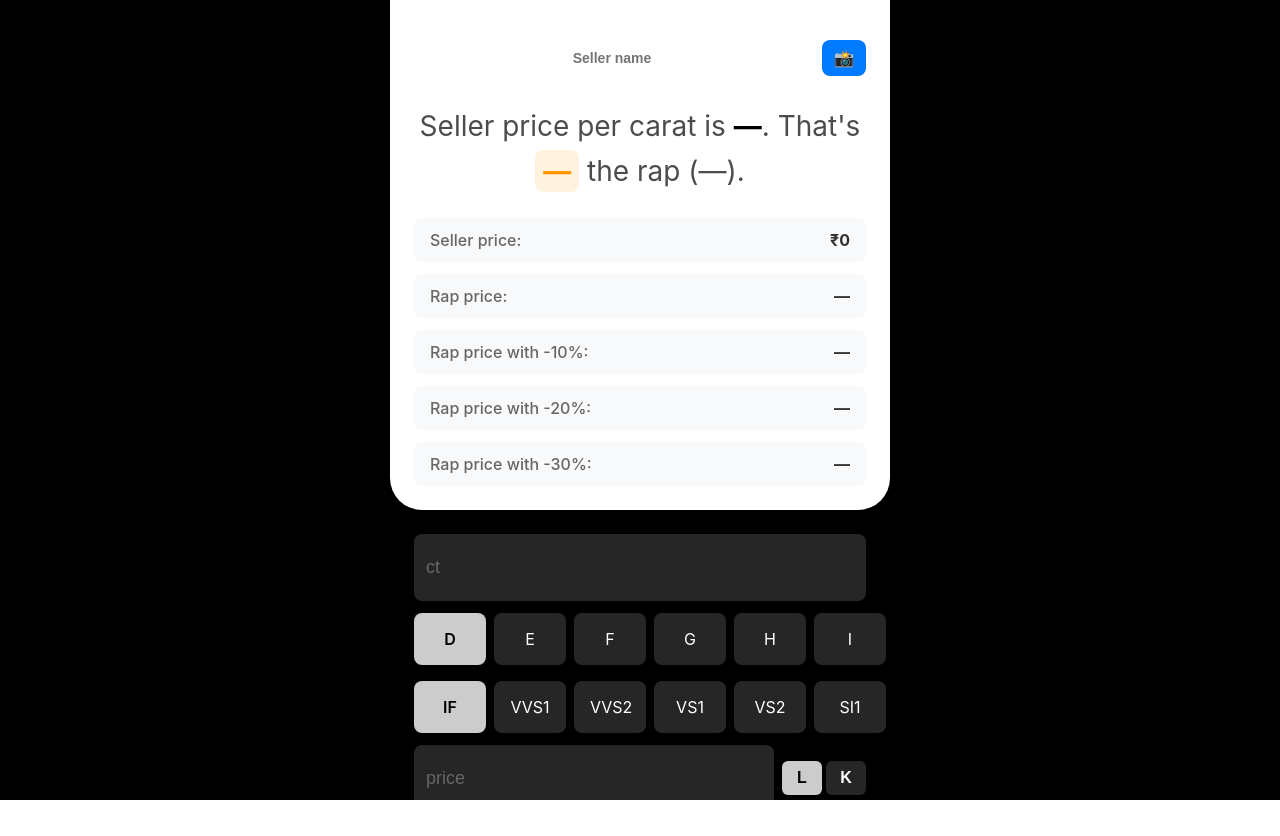
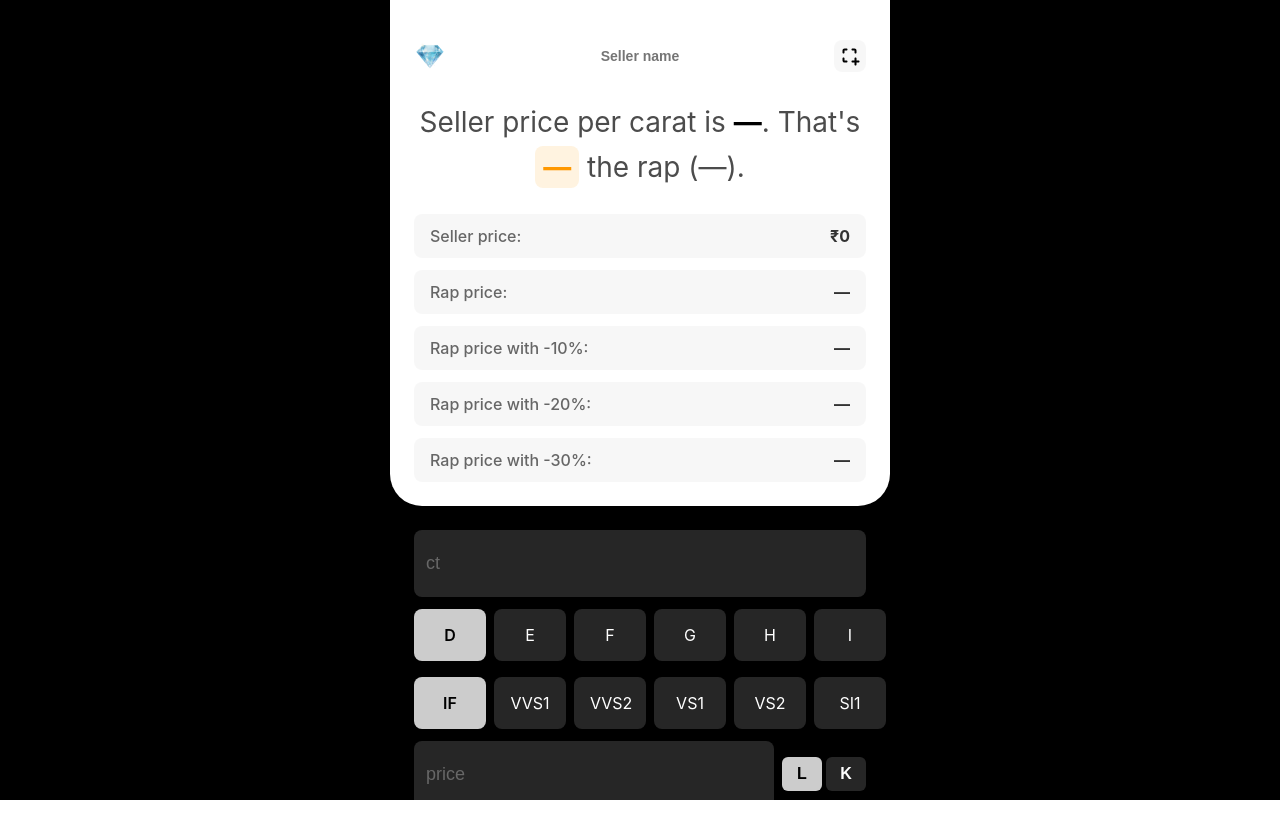
Before and after one commit to gvns0x/shine, a React (Create React App) app: page / in a window 1280 px wide. Built offline with nearby package versions, Linux system fonts and the light colour scheme.

Commit message:
screenshot

```diff
--- a/src/components/display/display.css
+++ b/src/components/display/display.css
@@ -19,6 +19,19 @@
     margin-top: 16px;
 }
 
+.logo-container {
+    width: 32px;
+    height: 32px;
+}
+
+.logo-img {
+
+    width: 100%;
+    height: 100%;
+    object-fit: contain;
+}
+
+
 .seller-name {
     flex: 1;
     font-size: 14px;
@@ -33,23 +46,21 @@
 }
 
 .screenshot-btn {
-    background: #007AFF;
-    color: white;
+    color: #fff;
     border: none;
     border-radius: 8px;
-    padding: 8px 12px;
+    width: 32px;
+    height: 32px;
     font-size: 16px;
     cursor: pointer;
     transition: all 0.2s ease;
-    min-width: 44px;
-    height: 36px;
     display: flex;
     align-items: center;
     justify-content: center;
+    background-color: rgba(0,0,0,.03);
 }
 
 .screenshot-btn:hover:not(:disabled) {
-    background: #0056CC;
     transform: translateY(-1px);
 }
 
@@ -61,6 +72,12 @@
     background: #ccc;
     cursor: not-allowed;
     transform: none;
+}
+
+.screenshot-icon {
+    width: 24px;
+    height: 24px;
+    color: red;
 }
 
 .main-statement {
@@ -107,7 +124,7 @@
     justify-content: space-between;
     align-items: center;
     padding: 12px 16px;
-    background-color: #f8f9fa;
+    background-color: rgba(0,0,0,.03);
     border-radius: 8px;
 }
 
--- a/src/components/display/display.js
+++ b/src/components/display/display.js
@@ -1,6 +1,8 @@
 import React, { useState } from 'react';
 import html2canvas from 'html2canvas';
 import './display.css';
+import Logo from '../../images/rupee-logo.png';
+import ScreenshotIcon from '../../images/screenshot.svg';
 
 function Display({ values, calculateRapPrice, getPricePerCarat }) {
   const { carat = '', price = '', color = 'D', clarity = 'IF' } = values || {};
@@ -144,6 +146,9 @@ function Display({ values, calculateRapPrice, getPricePerCarat }) {
     <div className="display">
       <div className="display-content">
         <div className="top-controls">
+            <div className='logo-container'>
+                <img className='logo-img' src={Logo}/>
+            </div>
           <input className='seller-name' placeholder='Seller name'></input>
           <button
             className="screenshot-btn"
@@ -151,7 +156,7 @@ function Display({ values, calculateRapPrice, getPricePerCarat }) {
             disabled={isCapturing}
             title="Take screenshot"
           >
-            {isCapturing ? '📸...' : '📸'}
+            <img src={ScreenshotIcon} alt="Screenshot" className="screenshot-icon" />
           </button>
         </div>
         <p className="main-statement">
```
Also changed, not shown: src/images/rupee-logo.png (added), src/images/screenshot.svg (added).
